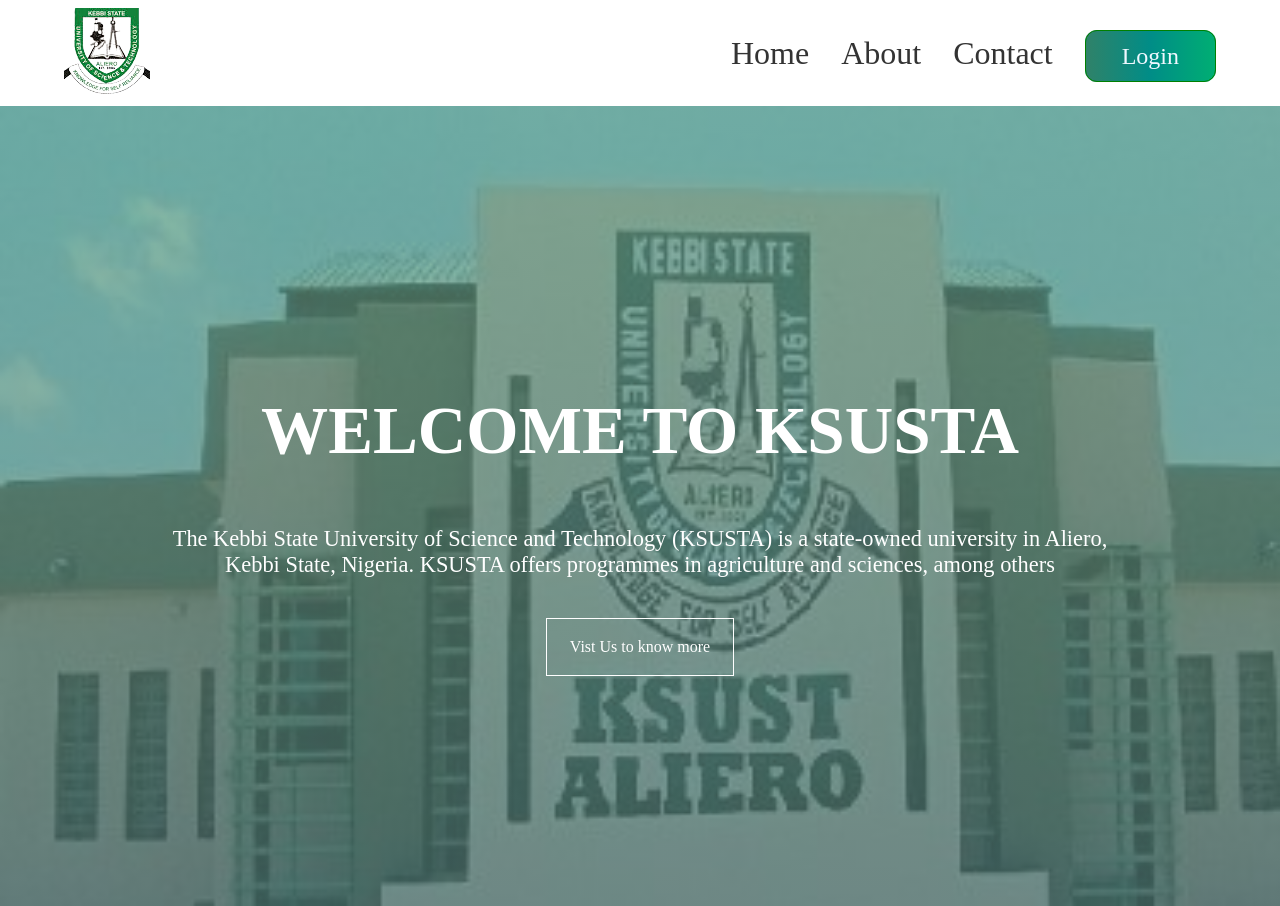
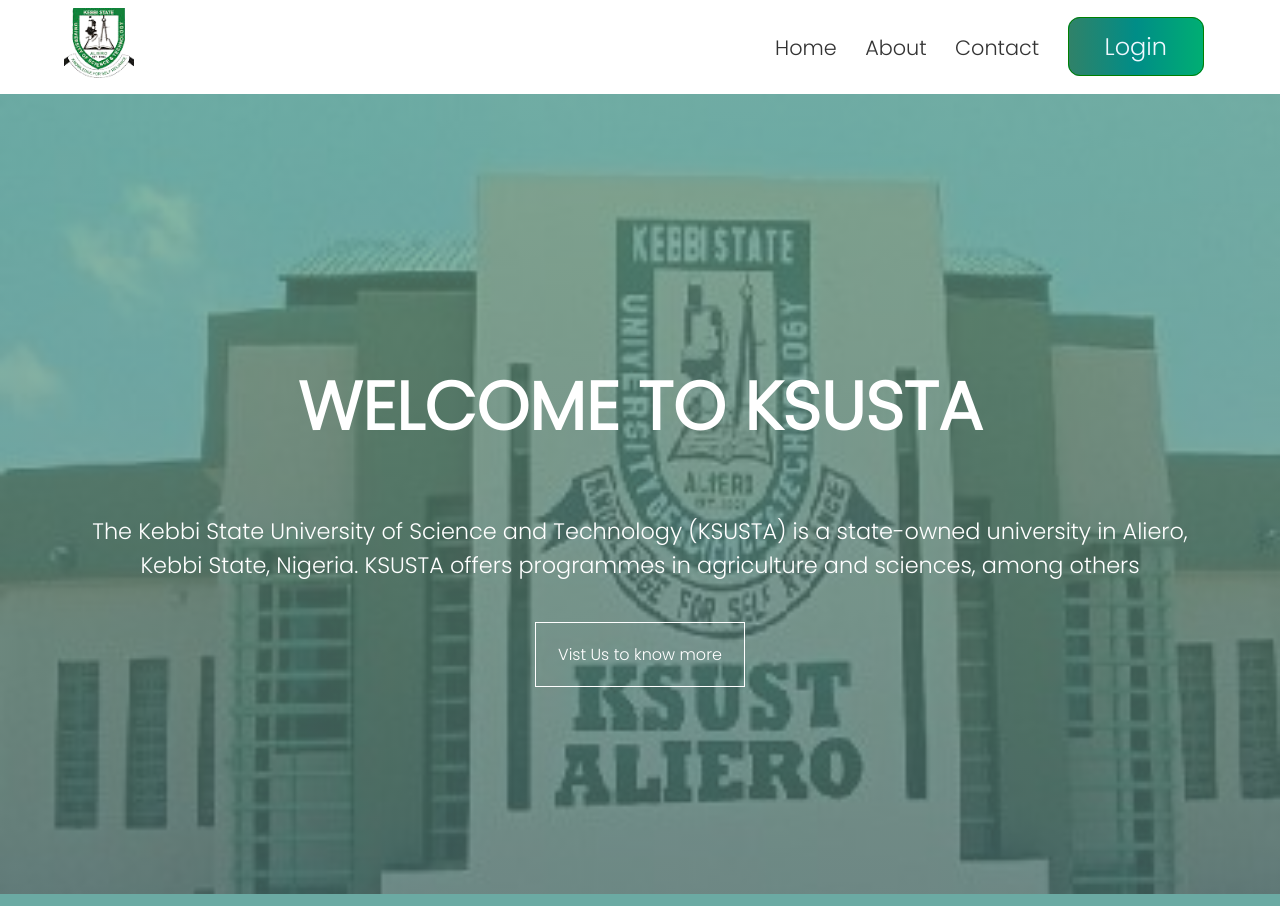
Before and after one commit to elbewhy/School, a Django app: page / in a window 1280 px wide. Run offline with Django 4.2, Linux system fonts and the light colour scheme; some libraries are stand-ins or nearby versions.

Commit message:
need menu work

```diff
--- a/school_management/static/css/index.css
+++ b/school_management/static/css/index.css
@@ -5,6 +5,7 @@
 body{
   margin: 0;
   padding: 0;
+  font-family: 'Poppins', sans-serif;
 }
 
 .container{
@@ -14,41 +15,61 @@
 
 }
 
-.row{
-  display: flex;
-  align-items: center;
-  justify-content: space-between;
-}
 
 
 header{
   /* background-color: #fff; */
   box-shadow: 0 0 10px rgba(0, 0, 0, 0.1);
-  padding: .5em 0;
+  padding: .3em 0;
 }
 
 .nav{
   display: flex;
-  gap : 3em
+  justify-content: space-between;
+  align-items: center;
 }
-.menu{
-  display: flex;
-  gap: 2em;
+.logo img{
+  width: 70px;
+}
+
+.nav_links{
+  flex: 1;
+  text-align: right;
 }
 
 .menu__list{
   list-style: none;
-  font-size: 2rem;
-
+  display: inline-block;
+  padding: 8px 12px;
+  /* position: relative; */
 }
 
-
-
-.menu__link, .login-btn{
+.menu__link,.login-btn{
   text-decoration: none;
   color: #333;
 }
 
+.menu__link{
+  font-size: 1.3rem;
+}
+
+.menu__link::after{
+  content: "";
+  width: 0;
+  height: 2px;
+  background-color: #00ae73;
+  display: block;
+  margin: auto;
+  transition: .5s;
+}
+
+.menu__link:hover::after{
+  width: 50%;
+}
+
+.fa{
+  display: none;
+}
 .login-btn{
   font-size:1.5rem;
   padding: .5em 1.5em;
--- a/school_management/static/js/menu.js
+++ b/school_management/static/js/menu.js
@@ -1,3 +1,9 @@
-function myFunction(x){
-  x.classList.toggle("change")
+var navLinks = document.getElementsByid('navLinks');
+
+function showMenu(){
+  navLinks.style.right = "0";
 }
+
+function hideMenu(){
+  navLinks.style.right = "200px";
+}
--- a/school_management/templates/index.html
+++ b/school_management/templates/index.html
@@ -5,6 +5,10 @@
         <meta charset="UTF-8">
         <meta http-equiv="X-UA-Compatible" content="IE=edge">
         <meta name="viewport" content="width=device-width, initial-scale=1.0">
+        <link rel="stylesheet" href="https://cdnjs.cloudflare.com/ajax/libs/font-awesome/6.3.0/css/all.min.css" integrity="sha512-SzlrxWUlpfuzQ+pcUCosxcglQRNAq/DZjVsC0lE40xsADsfeQoEypE+enwcOiGjk/bSuGGKHEyjSoQ1zVisanQ==" crossorigin="anonymous" referrerpolicy="no-referrer" />
+        <link rel="preconnect" href="https://fonts.googleapis.com">
+        <link rel="preconnect" href="https://fonts.gstatic.com" crossorigin>
+          <link href="https://fonts.googleapis.com/css2?family=Poppins:ital,wght@0,300;1,500&display=swap" rel="stylesheet">
         <title>Home</title>
         <link rel="stylesheet" href="{% static 'css/index.css' %}">
         <link rel="stylesheet" href="{% static 'responsive/res_index.css' %}">
@@ -14,29 +18,13 @@
 
 
         <header>
-            <div class="container row">
-                <!-- <div class="navbar-toggle" id="js-navbar-toggle">
-                    <i class="fa fa-bars"></i>
-                  </div> -->
-
-                <a href="" class="logo">
-                    <img src="{% static 'images/logo.png' %}" alt="">
-                </a>
-
-                <!-- <div class="con" onclick="myFunction(this)">
-                    <div class="bar1"></div>
-                    <div class="bar2"></div>
-                    <div class="bar3"></div>
-                </div> -->
-
-
+            <div class="container">
                 <nav class="nav">
-
-                    <div class="con" onclick="myFunction(this)">
-                        <div class="bar1"></div>
-                        <div class="bar2"></div>
-                        <div class="bar3"></div>
-                    </div>
+                    <a href="" class="logo">
+                        <img src="{% static 'images/logo.png' %}" alt="">
+                    </a>
+                    <div class="nav_links" id="navLinks">
+                        <i class="fa fa-times" onclick="hideMenu()"></i>
                     <ul class="menu">
                         <li class="menu__list"><a href="" class="menu__link">Home</a></li>
                         <li class="menu__list"><a href=""class="menu__link">About</a></li>
@@ -44,9 +32,8 @@
                         <li class="menu__list"><a href="signin" class="login-btn">Login</a></li>
                     </ul>
 
-
-
-
+                    </div>
+                    <i class="fa fa-bars" onclick="showMenu()"></i>
                 </nav>
 
 
```
Also changed, not shown: school_management/static/responsive/res_index.css (+20 -55 lines).
